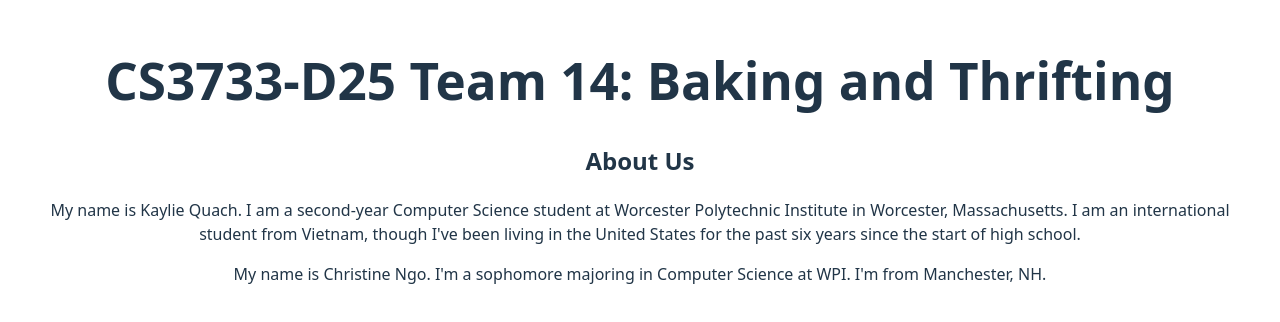
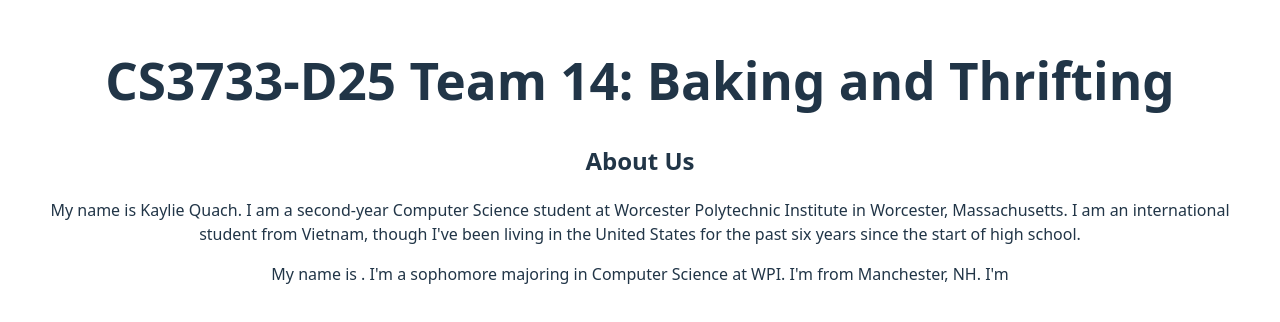
Before and after one commit to cs3733-d25/assignment2bv2-slyakis, a React (Vite) app: page / in a window 1280 px wide. Shown: the part 240-562 px from the top of the page. Built offline with nearby package versions, Linux system fonts and the light colour scheme.

Commit message:
intro page update

```diff
--- a/src/Intro.tsx
+++ b/src/Intro.tsx
@@ -3,19 +3,20 @@
 
 function Intro(props) {
     const [fullName, setFullName] = useState(props.username);
+    const names = fullName.split(" / ");
 
     return (
         <>
             <h2>About Us</h2>
             <p>
-                My name is Kaylie Quach. I am a second-year Computer Science student at
+                My name is {names[0]}. I am a second-year Computer Science student at
                 Worcester Polytechnic Institute in Worcester, Massachusetts. I am an international
                 student from Vietnam, though I've been living in the United States for the past
                 six years since the start of high school.
             </p>
             <p>
-                My name is Christine Ngo. I'm a sophomore majoring in Computer Science at WPI.
-                I'm from Manchester, NH.
+                My name is {names[1]}. I'm a sophomore majoring in Computer Science at WPI.
+                I'm from Manchester, NH. I'm
             </p>
         </>
     );
```
